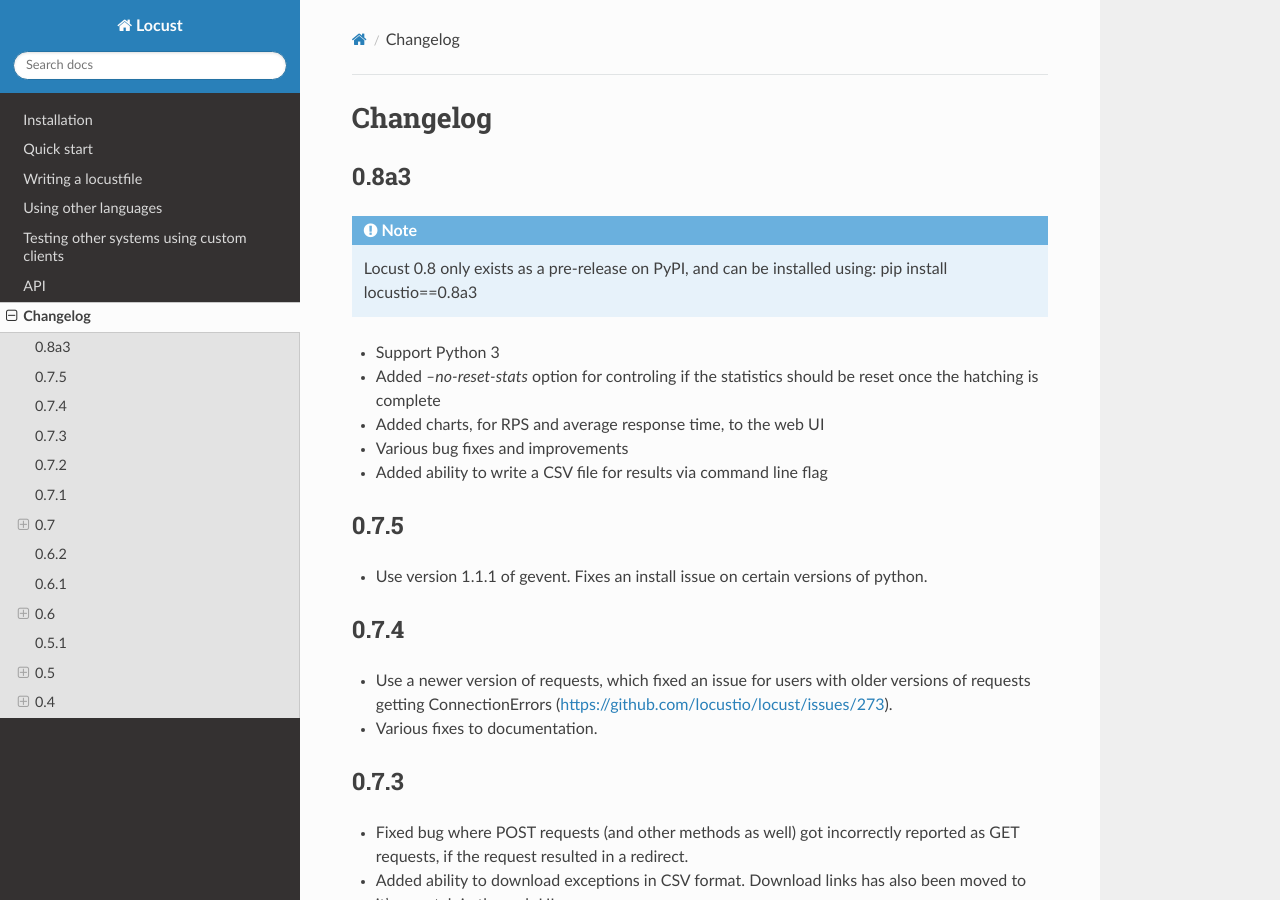
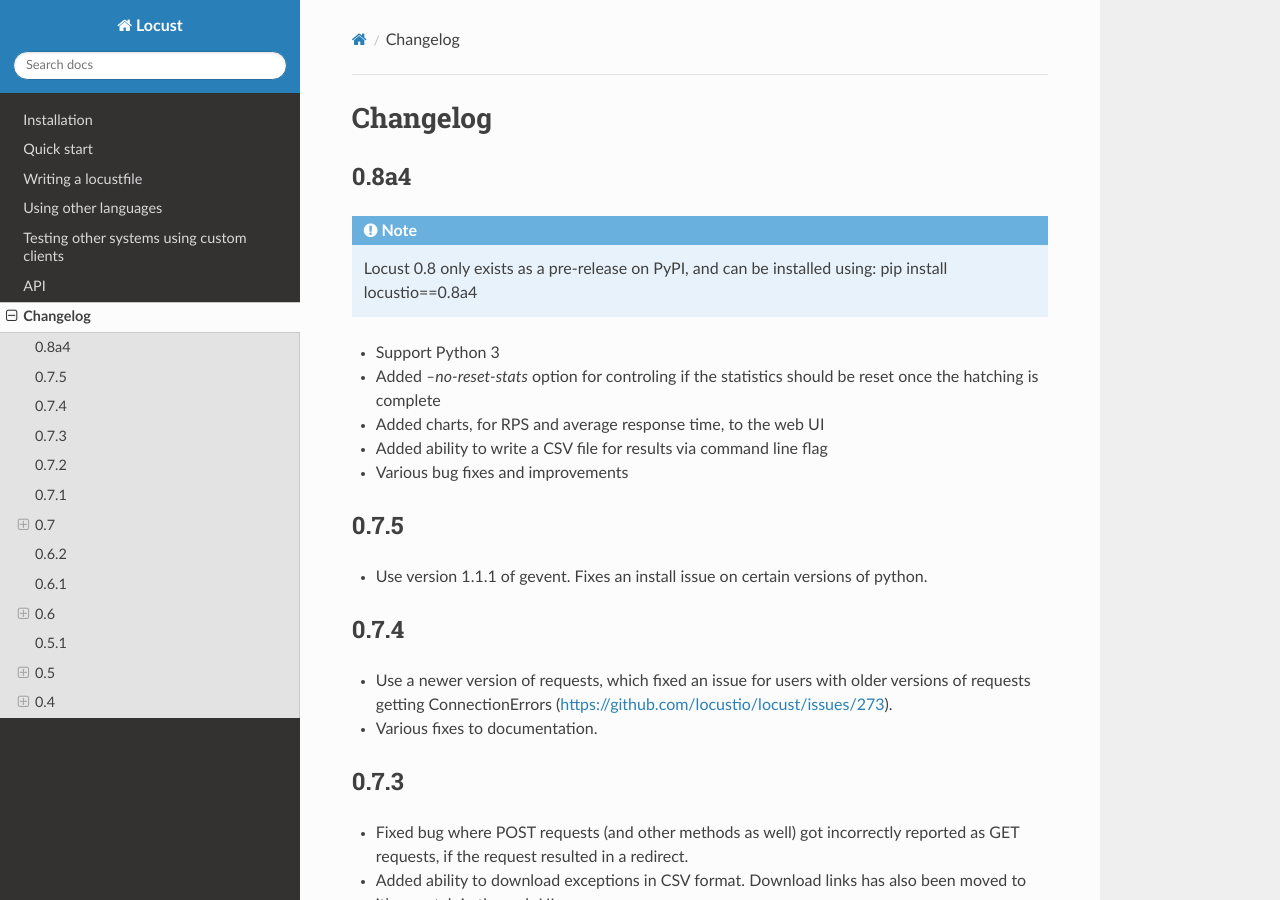
Before and after one commit to locustio/locust, a Sphinx documentation site: the page built from docs/changelog.rst, in a window 1280 px wide and 900 px high. Built offline with Sphinx 7.4.7 and the Read the Docs theme 2.0.0, drawn with Linux system fonts in a browser that asks for light colours; pages that are not in the unit, such as notebooks, are missing from menus.

Commit message:
Bumped version to 0.8a4

```diff
--- a/docs/changelog.rst
+++ b/docs/changelog.rst
@@ -2,20 +2,20 @@
 Changelog
 ##########
 
-0.8a3
+0.8a4
 =====
 
 .. note::
 
-   Locust 0.8 only exists as a pre-release on PyPI, and can be installed using: pip install locustio==0.8a3
+   Locust 0.8 only exists as a pre-release on PyPI, and can be installed using: pip install locustio==0.8a4
 
 
 * Support Python 3
 * Added `--no-reset-stats` option for controling if the statistics should be reset once
   the hatching is complete
 * Added charts, for RPS and average response time, to the web UI
+* Added ability to write a CSV file for results via command line flag
 * Various bug fixes and improvements
-* Added ability to write a CSV file for results via command line flag
 
 
 0.7.5
--- a/locust/__init__.py
+++ b/locust/__init__.py
@@ -1,4 +1,4 @@
 from .core import HttpLocust, Locust, TaskSet, task
 from .exception import InterruptTaskSet, ResponseError, RescheduleTaskImmediately
 
-__version__ = "0.8a3"
+__version__ = "0.8a4"
```
